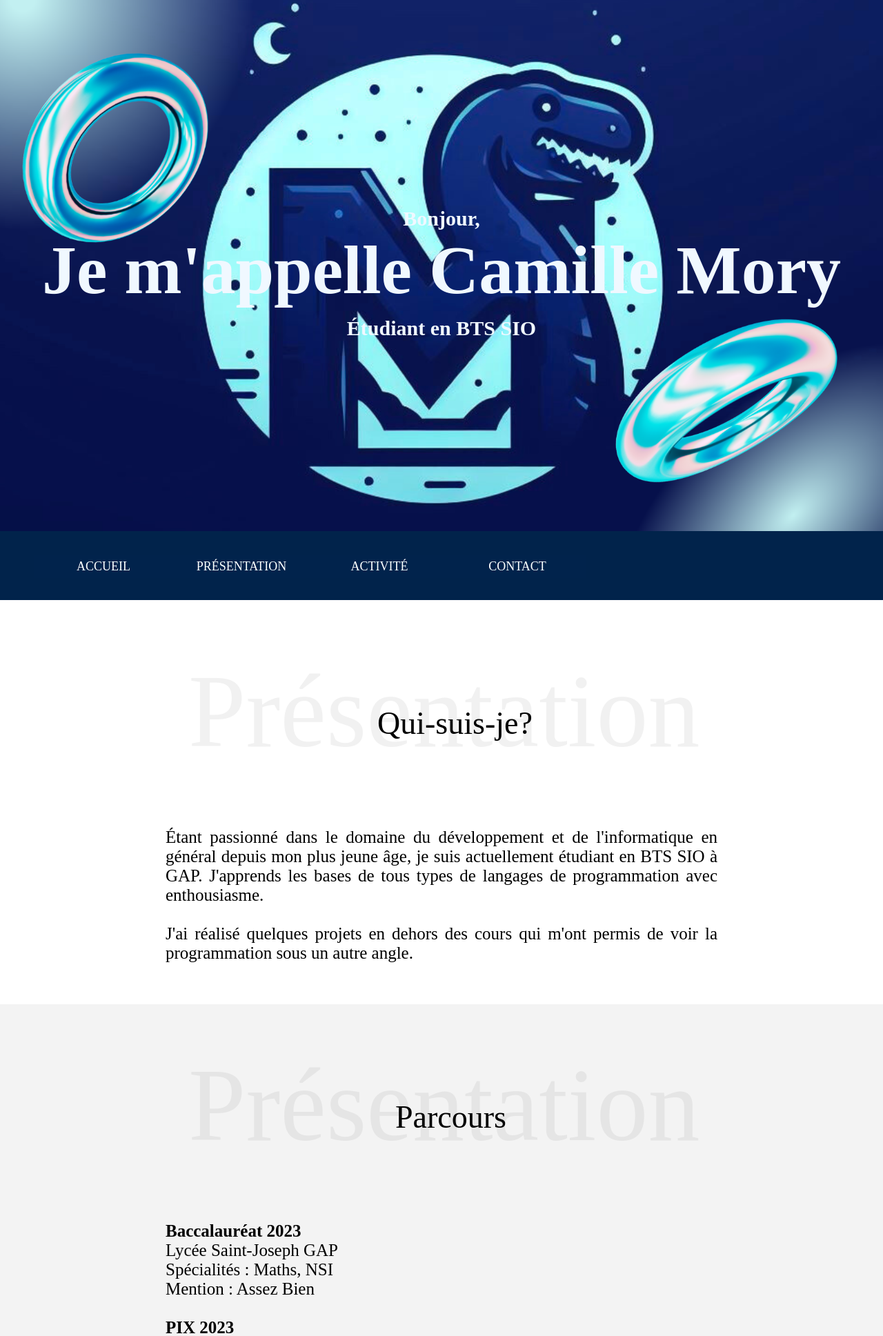
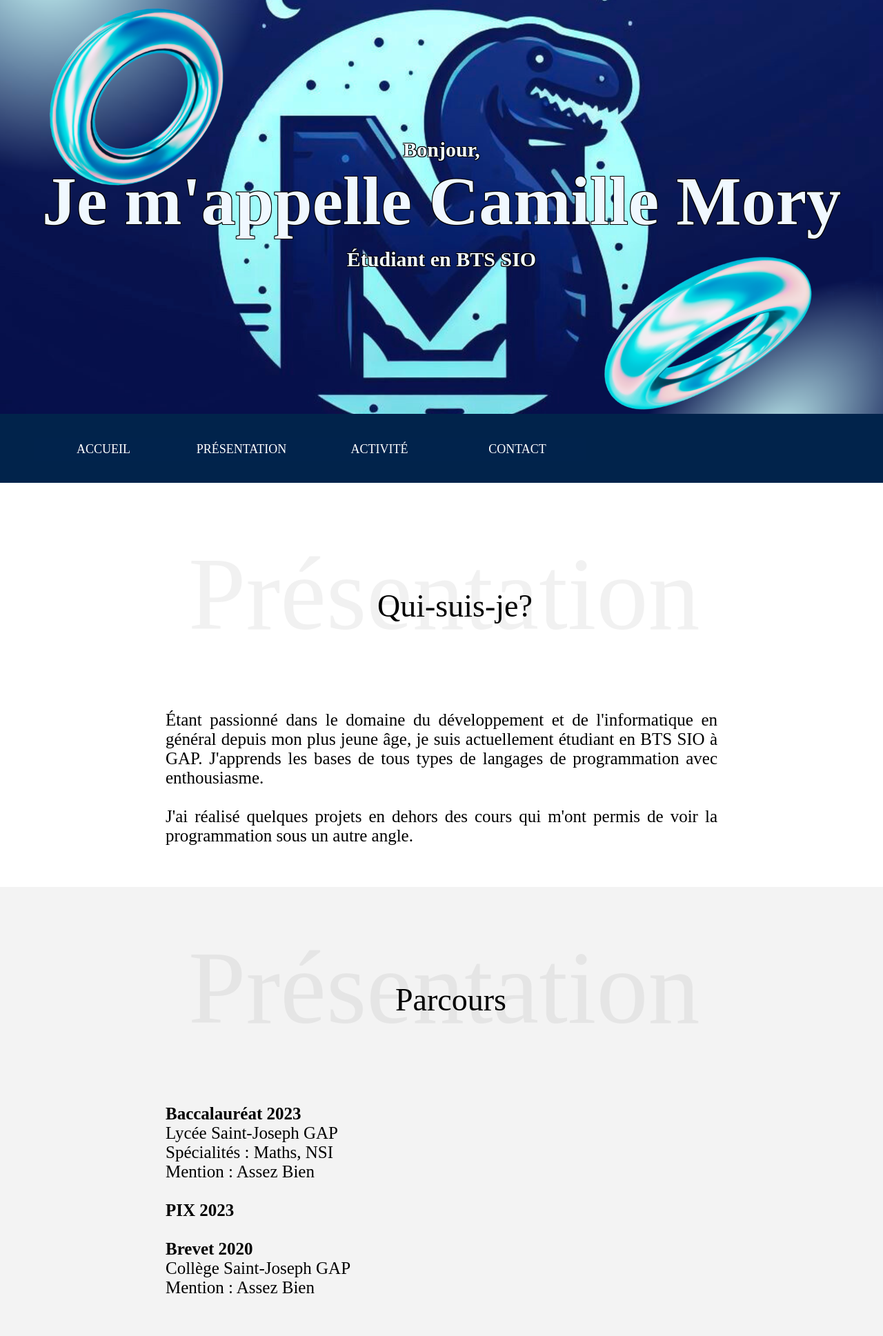
Before and after one commit to Fifaure/Site-Portfolio, a PHP site: page / in a window 1280 px wide; the page is wider, and only the part inside the window is pictured. Shown: the top 1937 px of that part at 69% size. Run offline with PHP 8.4, Linux system fonts and the light colour scheme.

Commit message:
Update style.css

```diff
--- a/style.css
+++ b/style.css
@@ -1,19 +1,19 @@
 /* -------------------------------------------------------------------------------------------------- */
 /* Header */
 header {
-    background: url(logo.png) fixed;
+    background: url(../img/logo.png) fixed;
     background-color: #5b5963;
     background-repeat: no-repeat;
     background-position: 50% 50%;
     padding: 0;
     position: relative;
     background-size: cover;
-    height: 770px;
+    height: 600px;
 }
 
 header > div{
     position: relative;
-    top: 300px;
+    top: 200px;
     text-align: center;
     color: aliceblue;
     font-size: 100px;
@@ -26,6 +26,14 @@ header > div > strong > div{
 
 #etu {
     padding-top: 10px;
+}
+
+.outline-text {
+    text-shadow:
+    -1px -1px 0 #000,
+    1px -1px 0 #000,
+    -1px 1px 0 #000,
+    1px 1px 0 #000;
 }
 
 /* -------------------------------------------------------------------------------------------------- */
@@ -119,13 +127,31 @@ div > p{
 body {
     min-width: 500px;
 }
-
+/*
+ *bleu ardoise : 2c3e50 #principale
+ *gris pale : f5f5f5 #background
+ *gris bleu : 899f9a #
+*/
 * {
     margin: 0;
 }
 
 /* -------------------------------------------------------------------------------------------------- */
 /* Menu de navigation */
+
+#navbar.fixed {
+    position: fixed;
+    top: 0;
+    left: 0;
+    width: 100%;
+    z-index: 100;
+  }
+
+.na{
+    height: 100px;
+    background: hsl(213, 97%, 15%);
+}
+
 .divnav{
     width: 100%;
     height: 100px;
```
